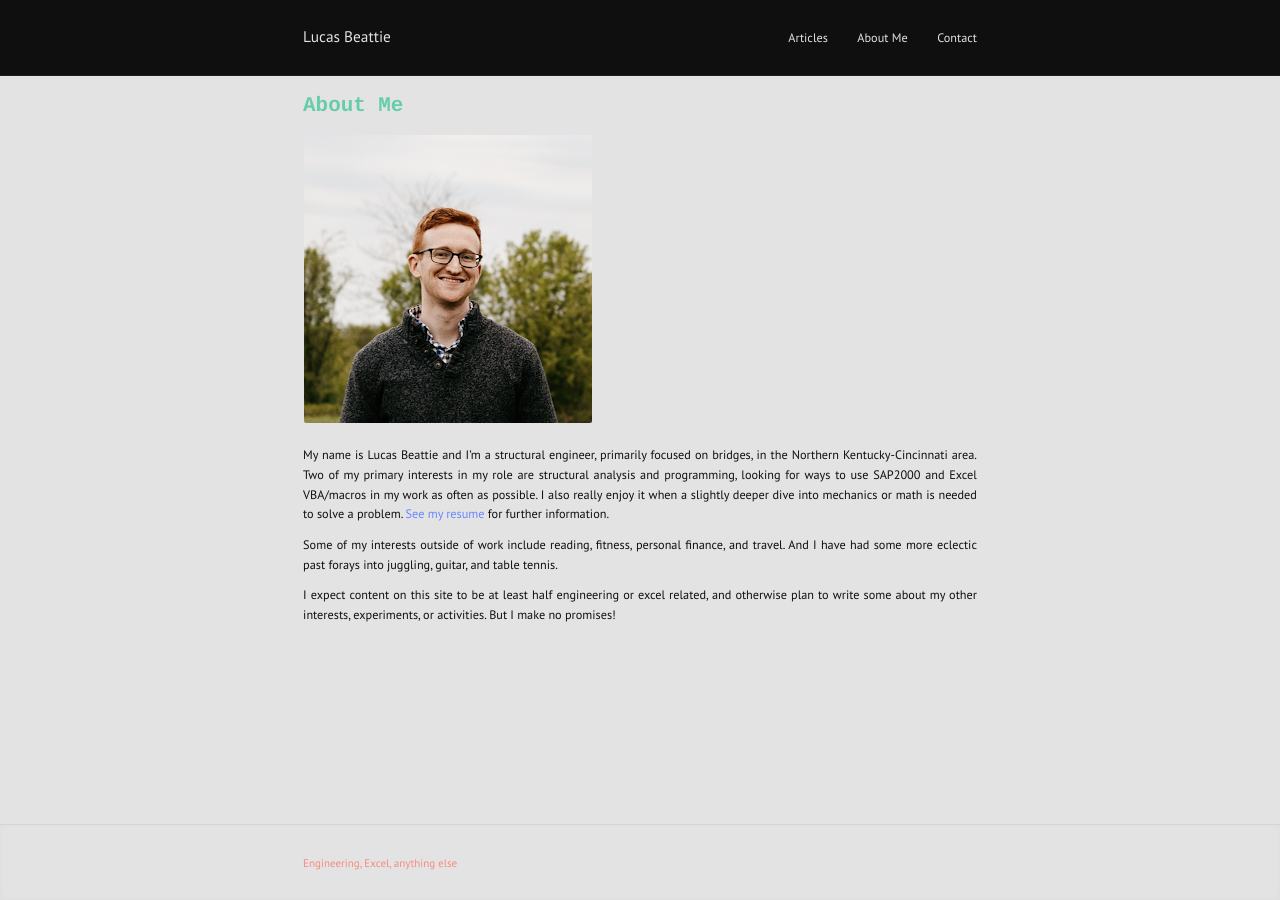
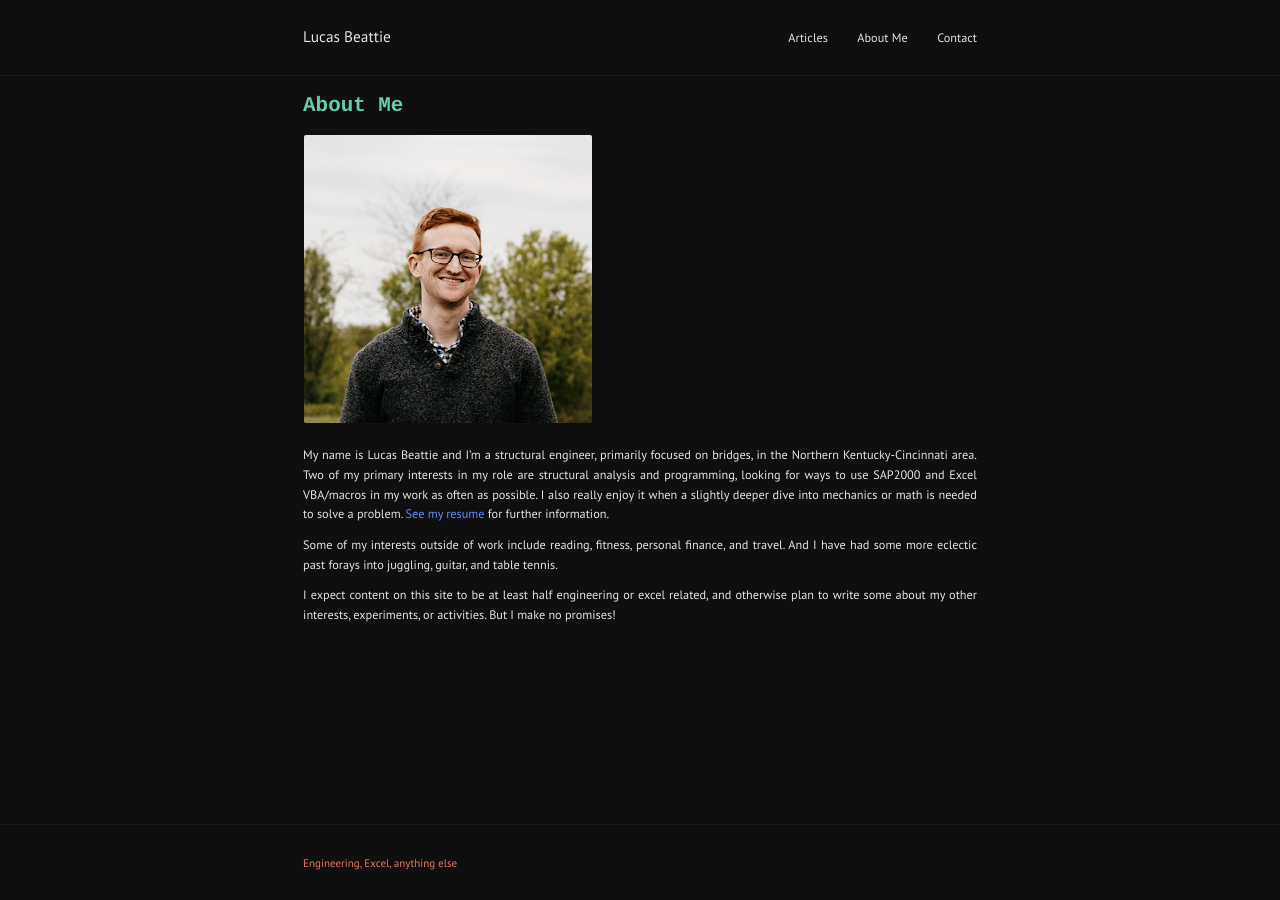
Before and after one commit to labeattie/lucasbeattiedotcom, a Jekyll site: the page built from index.md, in a window 1280 px wide. Built offline with Jekyll 4.4.1, drawn with Linux system fonts in a browser that asks for light colours.

Commit message:
color theme test

```diff
--- a/_sass/basic.sass
+++ b/_sass/basic.sass
@@ -1,6 +1,6 @@
 body
-  background: $light
-  color: $dark
+  background: $dark
+  color: $light
   font-family: $font-family
   font-weight: $font-weight
   font-size: calc($font-size * 0.8)
```
